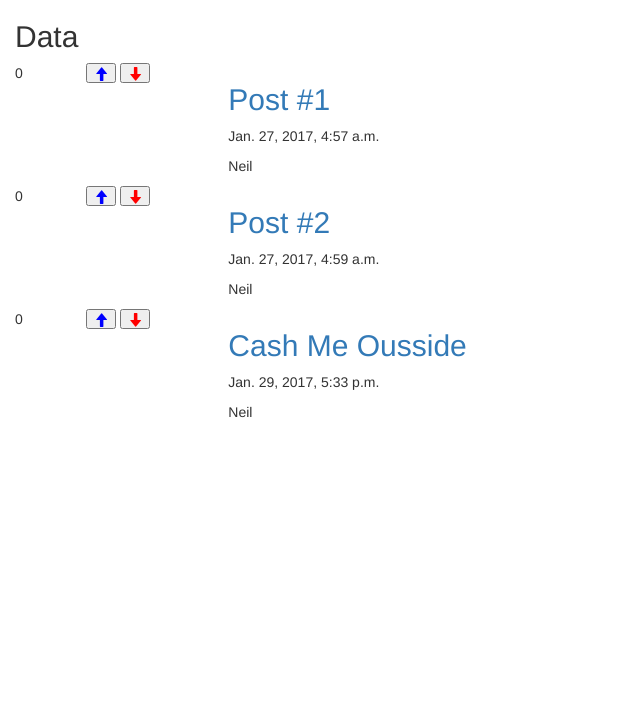
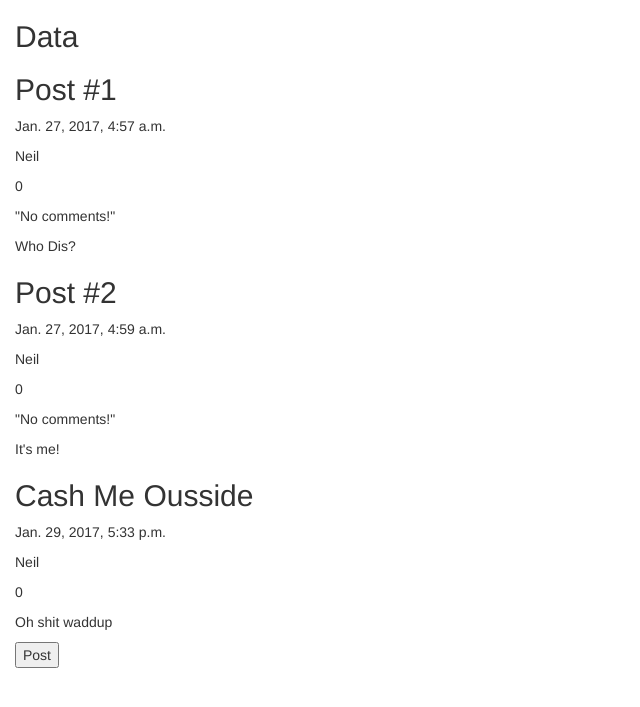
Before and after one commit to Neil511/redditDjango, a Django app: page /data/ in a window 1280 px wide. Shown: the top 707 px of the page, without its empty margins (0-640 px from the left). Run offline with Django 3.2, Linux system fonts and the light colour scheme; data comes from the database, SQL or seed files in the repository; some libraries are stand-ins or nearby versions.

Commit message:
Added form to data page

```diff
--- a/reddit/main/templates/data.html
+++ b/reddit/main/templates/data.html
@@ -3,7 +3,24 @@
 <div class="container col-md-8">
     <h1>Data</h1>
     {% for post in posts %}
-    {% include 'post.html' %}
-    {% endfor %}
+      <h2 style="margin-top: 20px">{{ post.name }}</h2>
+      <p>{{ post.date }}</p>
+      <p>{{ post.created_by }}</p>
+      <p>{{ post.votes }}</p>
+      {% if post.comments|length > 0 %}
+        {% for comment in comments %}
+        <p>{{ forloop.counter0 }}</p>
+          <p>{{ comment }}</p>
+        {% endfor %}
+      {% else %}
+        <p>"No comments!"</p>
+      {% endif %}
+      <p>{{ post.content }}</p>
+      {% endfor %}
+    <form action="/new_post/" method="post">
+      {% csrf_token %}
+      {{ form }}
+      <input type="submit" value="Post"/>
+    </form>
 </div>
 {% endblock %}
```
